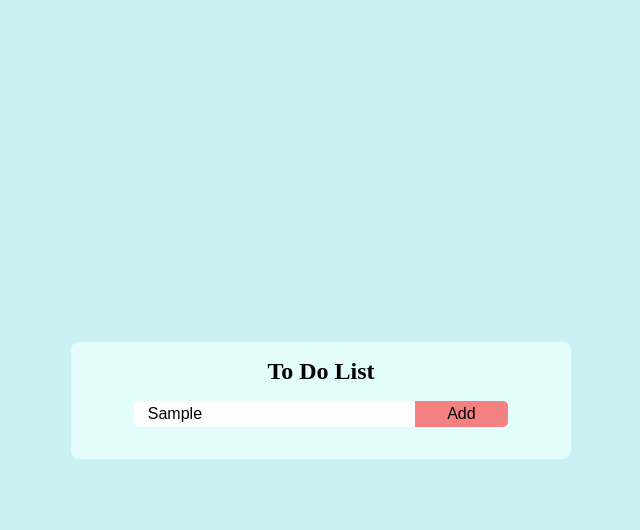
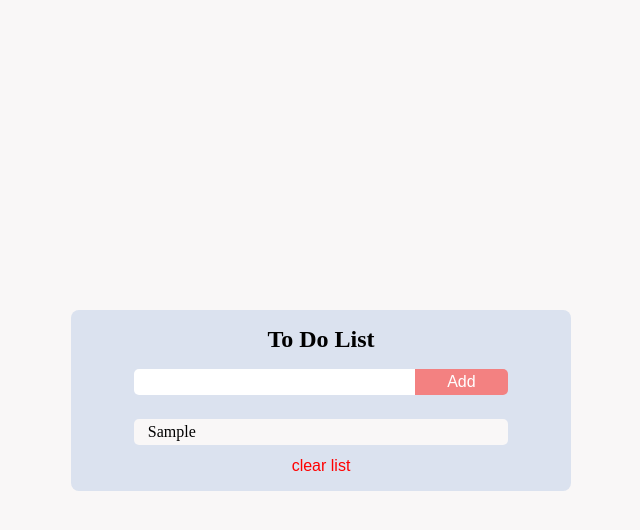
Before and after one commit to Who-codes/react-todo, a React (Create React App) app: page / in a window 1280 px wide. Both pictures are taken after typing "Sample" into the empty fields and a click on the button "Add". Shown: the top 530 px of the page, without its empty margins (319-959 px from the left). Built offline with nearby package versions, Linux system fonts and the light colour scheme.

Commit message:
add item added

```diff
--- a/src/App.js
+++ b/src/App.js
@@ -1,32 +1,34 @@
 import { useState } from "react";
+import Lists from "./Lists";
 
 function App() {
+  const [name, setName] = useState("");
   const [list, setList] = useState([]);
-  const [text, setText] = useState("");
-  const [alert, setAlert] = useState(false);
-  const [isEdit, setIsEdit] = useState(false);
-  const [editId, setEditId] = useState(null);
 
   const handleSubmit = (e) => {
     e.preventDefault();
-    const newItem = { id: new Date().getTime().toString(), title: text };
-    setList([...list, newItem]);
+    const newItems = { id: new Date().getTime().toString(), title: name };
+    setList([...list, newItems]);
+    setName("");
   };
-
   return (
     <div className="container">
+      <section className="center">
         <h2>to do list</h2>
         <form onSubmit={handleSubmit}>
           <input
             type="text"
             className="text"
-          placeholder="Eg. Submit Assignment By 11am"
-          value={text}
-          onChange={(e) => setText(e.target.value)}
+            value={name}
+            onChange={(e) => setName(e.target.value)}
           />
-        <button className="add-btn">{isEdit ? "Edit" : "Add"}</button>
+          <button className="add-btn">Add</button>
         </form>
-      <section className="center"></section>
+        <div className="list-container">
+          <Lists list={list} />
+          <button className="clear-btn">clear list</button>
+        </div>
+      </section>
     </div>
   );
 }
--- /dev/null
+++ b/src/Lists.jsx
@@ -0,0 +1,16 @@
+const Lists = ({ list }) => {
+  return (
+    <div className="list">
+      {list.map((item) => {
+        const { title, id } = item;
+        return (
+          <article className="list-item" key={item.id}>
+            <p>{title}</p>
+          </article>
+        );
+      })}
+    </div>
+  );
+};
+
+export default Lists;
--- a/src/index.css
+++ b/src/index.css
@@ -11,7 +11,7 @@
   display: grid;
   grid-template-columns: 100%;
   place-items: center;
-  background-color: #cbf1f5;
+  background-color: #f9f7f7;
 }
 
 h2,
@@ -22,7 +22,7 @@ h4 {
 
 .container {
   padding: 1rem;
-  background-color: #e3fdfd;
+  background-color: #dbe2ef;
   width: 80%;
   max-width: 500px;
   text-align: center;
@@ -45,14 +45,54 @@ form > * {
   text-indent: 2px;
 }
 
+.no-text {
+  outline: 2px solid red;
+}
+
 .add-btn {
   width: 20%;
   border-radius: 0 5px 5px 0;
   background-color: #f38181;
   transition: all 0.75s ease-in-out;
+  color: #fff;
 }
 
 .add-btn:hover {
-  background-color: #333;
-  color: #fff;
+  background-color: #112d4e;
 }
+
+.clear-btn {
+  background: none;
+  border: none;
+  font-size: inherit;
+  color: red;
+}
+
+.clear-btn:hover {
+  text-decoration: underline;
+}
+
+.clear-btn:active {
+  color: #6b6b6b;
+}
+
+.list-container {
+  width: 80%;
+  margin: auto;
+}
+
+.list {
+  text-align: left;
+  margin: 0.5rem 0 0.75rem;
+  display: flex;
+  flex-direction: column;
+  gap: 1rem;
+}
+
+.list-item {
+  background-color: #f9f7f7;
+  text-transform: capitalize;
+  padding: 0.25rem;
+  border-radius: 5px;
+  text-indent: 10px;
+}
```
Lines whose indentation alone changed are shown as unchanged.
